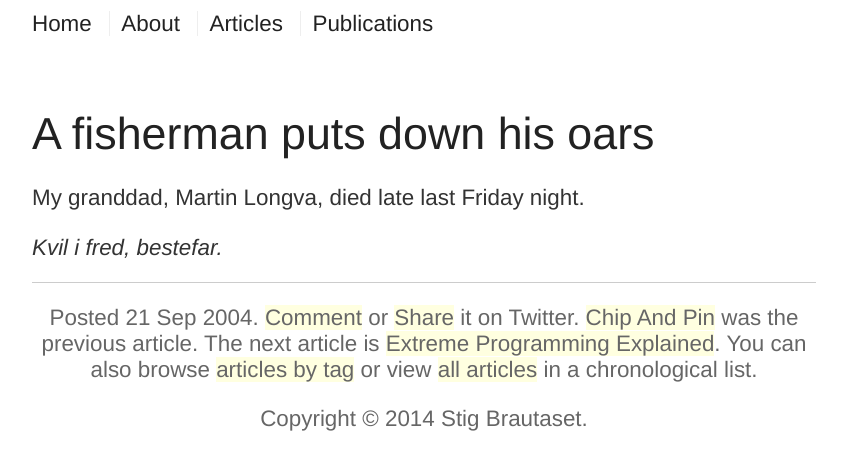
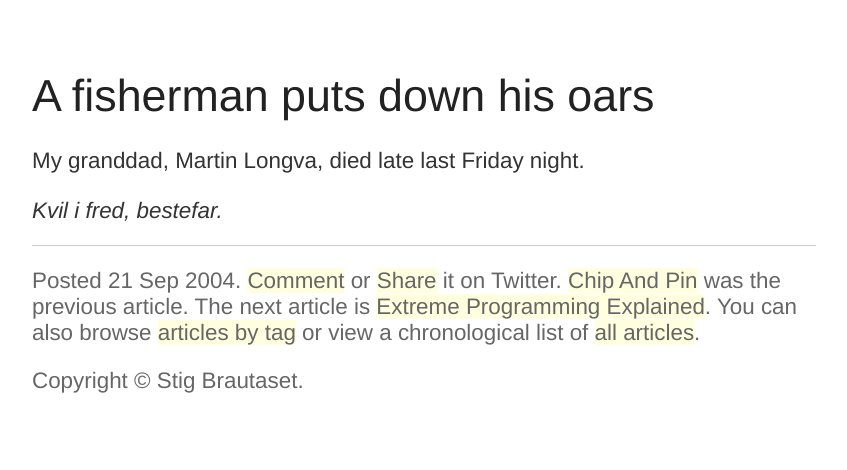
Before and after one commit to stig/www.brautaset.org, a Jekyll site: the page built from _posts/2004-09-21-down-oars.md, in a window 1280 px wide. Shown: the top 470 px of the page, without its empty margins (216-1063 px from the left). Built offline with Jekyll 4.4.1, drawn with Linux system fonts in a browser that asks for light colours.

Commit message:
Remove most of nav options from article pages
Focus on the text!

```diff
--- a/_includes/nav.html
+++ /dev/null
@@ -1,8 +0,0 @@
-<nav>
-    <ul>
-        <li><a href="/">Home</a></li>
-        <li><a href="/about.html">About</a></li>
-        <li><a href="/articles.html">Articles</a></li>
-        <li><a href="/publications.html">Publications</a></li>
-    </ul>
-</nav>
--- a/_layouts/post.html
+++ b/_layouts/post.html
@@ -3,7 +3,6 @@ layout: default
 ---
 
 <header>
-    {% include nav.html %}
   <h1>{{ page.title }}</h1>
 </header>
 
@@ -28,14 +27,11 @@ layout: default
       The next article is <a href="{{ page.next.url }}">{{ page.next.title }}</a>.
       {% endif %}
 
-        You can also browse <a href="/articles/tagged.html">articles
-        by tag</a> or view
-        <a href="/articles.html">all articles</a> in a chronological list.</p>
-
+      You can also browse <a href="/articles/tagged.html">articles by
+        tag</a> or view a chronological list
+        of <a href="/articles.html">all articles</a>.</p>
   </nav>
 
-        <p>Copyright
-        &copy; {{ site.time | date: '%Y' }} Stig Brautaset.
-        </p>
+    <p>Copyright &copy; Stig Brautaset.</p>
 
 </footer>
--- a/css/main.scss
+++ b/css/main.scss
@@ -214,7 +214,6 @@ footer {
 
     clear: both;
     color: #666;
-    text-align: center;
 
 }
 
```
Also changed, not shown: _layouts/page.html (+12 -4 lines), articles.md (+5 -4 lines). Lines whose indentation alone changed are shown as unchanged.
